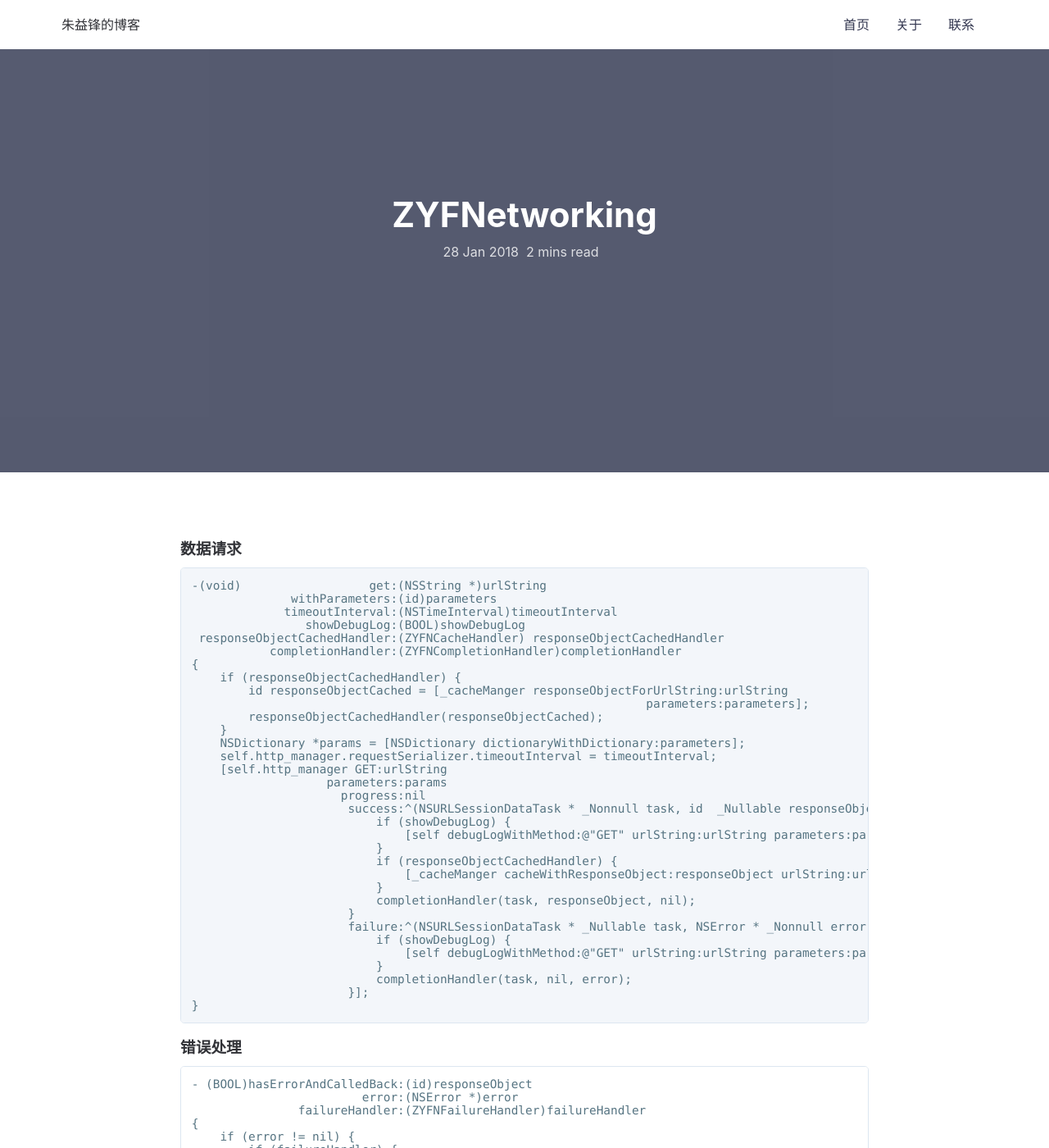
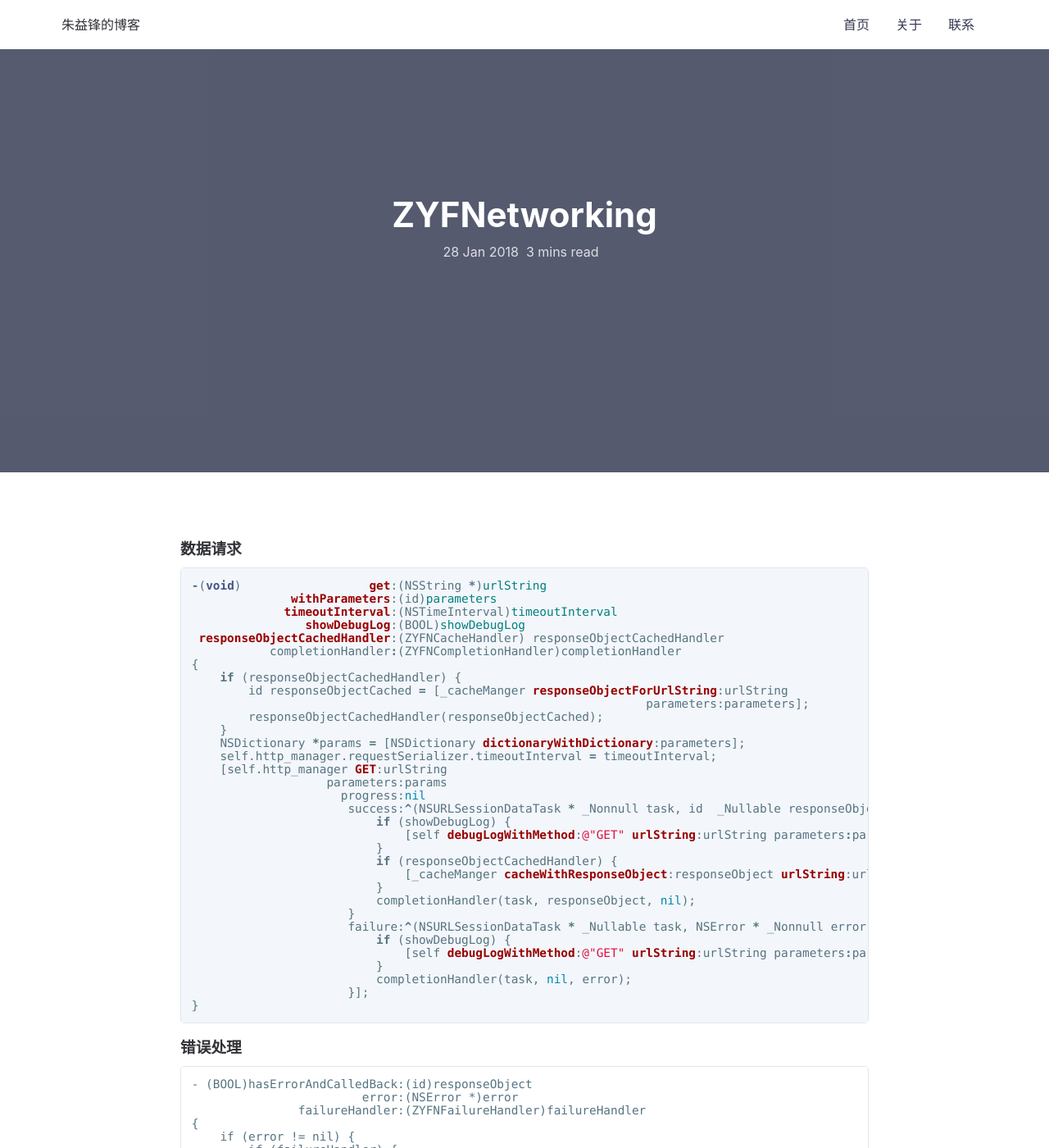
Before and after one commit to zyfilife/zyfilife.github.io, a Jekyll site: the page built from _posts/2018-01-28-zyfnetworking.md, in a window 1280 px wide and 1400 px high. Shown: the whole window at 82% size. Built offline with Jekyll 4.4.1, drawn with Linux system fonts in a browser that asks for light colours; our own code applies the rules of GitHub Pages for plain Markdown files; comment, search, counter and statistics services are not loaded.

Commit message:
代码高亮

```diff
--- a/_posts/2018-01-28-zyfnetworking.md
+++ b/_posts/2018-01-28-zyfnetworking.md
@@ -4,7 +4,7 @@
 ---
 ### 数据请求
 
-{% highlight object-c %}
+{% highlight Objective-C %}
 -(void)                  get:(NSString *)urlString
               withParameters:(id)parameters
              timeoutInterval:(NSTimeInterval)timeoutInterval
```
